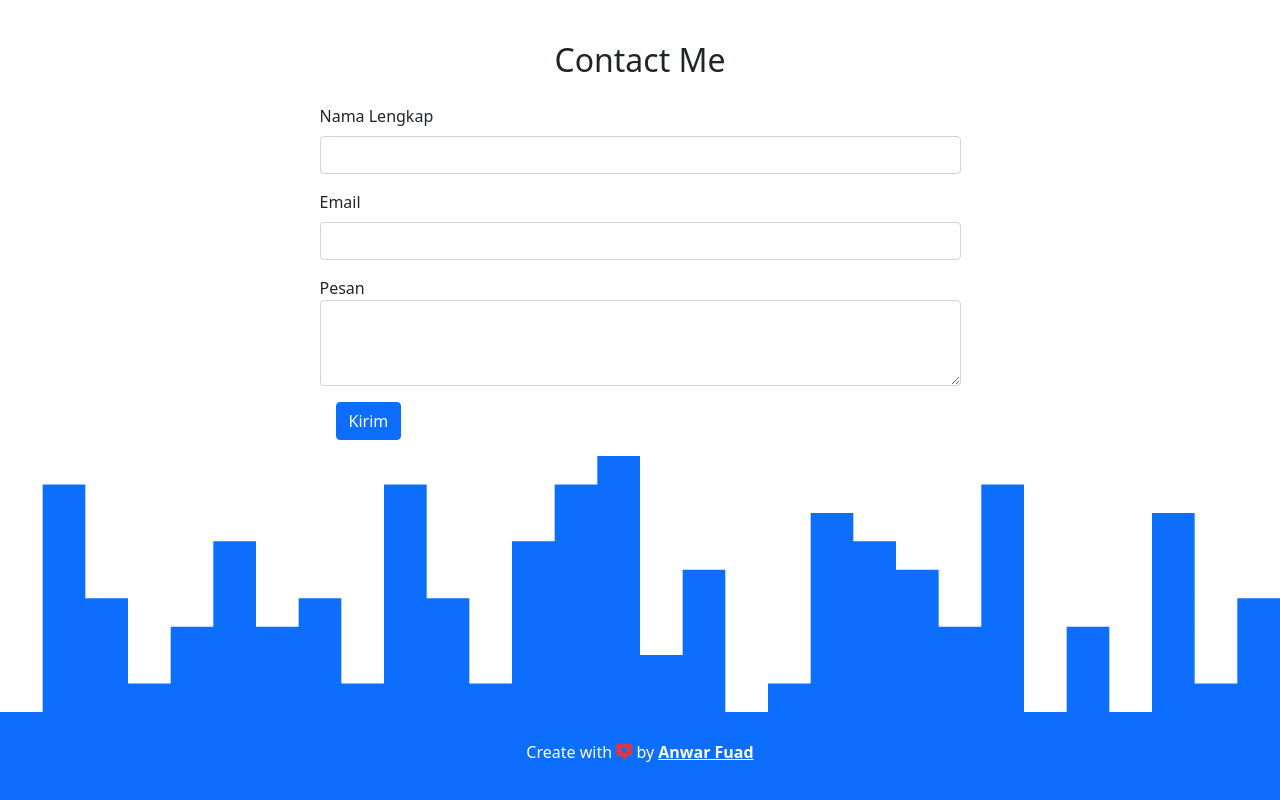
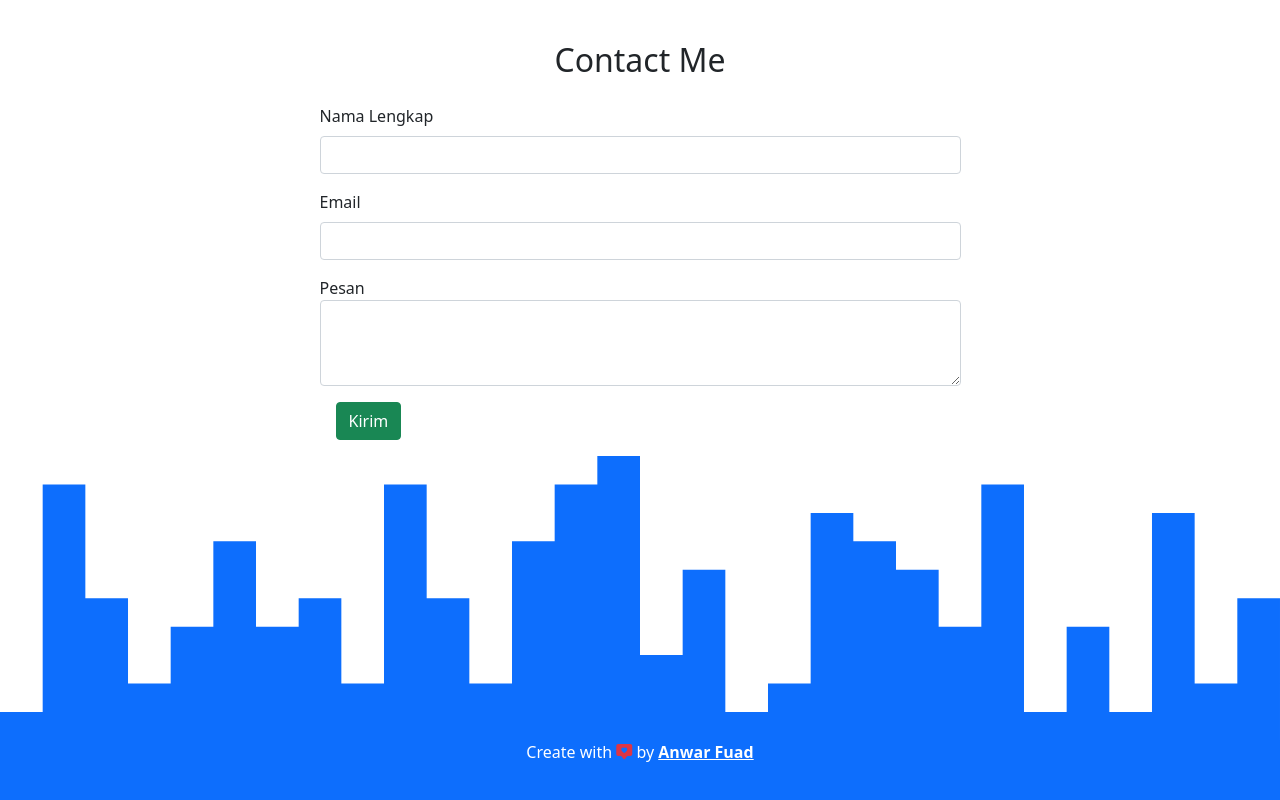
Before and after one commit to Anwarfuad61/anwarfuad.github.io, a plain HTML site: page index.html in a window 1280 px wide. Shown: the part 2902-3702 px from the top of the page. Drawn offline with nearby package versions, Linux system fonts and the light colour scheme.

Commit message:
mengubah warna tombol menjadi hijau

```diff
--- a/index.html
+++ b/index.html
@@ -271,7 +271,7 @@
 							</div>
 							<button
 								type="submit"
-								class="btn btn-primary m-3"
+								class="btn btn-success m-3"
 							>
 								Kirim
 							</button>
```
